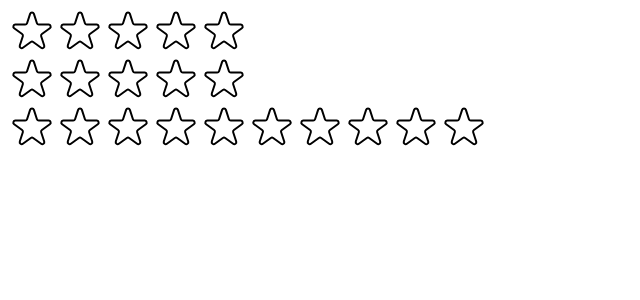
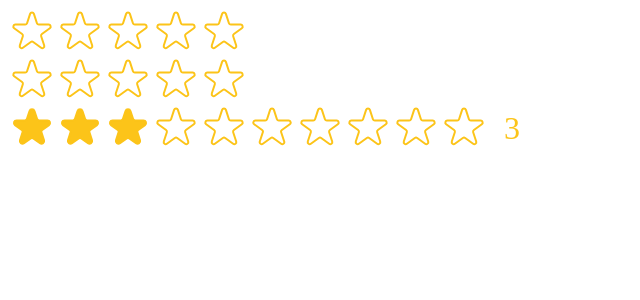
Before and after one commit to Sayyed-Abrar-Akhtar/Movie-Time, a React (Create React App) app: page / in a window 1280 px wide. Shown: the top 300 px of the page, without its empty margins (0-640 px from the left). Built offline with nearby package versions, Linux system fonts and the light colour scheme.

Commit message:
Developed a customizable star rating component

```diff
--- a/src/components/StarRating.js
+++ b/src/components/StarRating.js
@@ -1,4 +1,5 @@
 import { useState } from 'react';
+import PropTypes from 'prop-types';
 
 const containerStyle = {
   display: 'flex',
@@ -10,25 +11,40 @@ const starContainerStyle = {
   display: 'flex',
 };
 
-const textStyle = {
-  lineHeight: '1',
-  margin: '0',
+StarRating.propTypes = {
+  maxRating: PropTypes.number,
+  color: PropTypes.string,
+  size: PropTypes.number,
+  className: PropTypes.string,
+  messages: PropTypes.array,
+  defaultRating: PropTypes.number,
+  onSetRating: PropTypes.func,
 };
 
-const starStyle = {
-  width: '48px',
-  height: '48px',
-  display: 'block',
-  cursor: 'pointer',
-};
+export default function StarRating({
+  maxRating = 5,
+  color = '#fcc419',
+  size = 48,
+  className = '',
+  messages = [],
+  defaultRating = 0,
+  onSetRating,
+}) {
+  const [rating, setRating] = useState(defaultRating);
+  const [tempRating, setTempRating] = useState(0);
 
-export default function StarRating({ maxRating = 5 }) {
-  const [rating, setRating] = useState(0);
-  const [tempRating, setTempRating] = useState(0);
+  const textStyle = {
+    lineHeight: '1',
+    margin: '0',
+    color,
+    fontSize: `${size / 1.5}px`,
+  };
 
   function handleRating(rating) {
     setRating(rating);
+    onSetRating(rating);
   }
+
   return (
     <div style={containerStyle}>
       <div style={starContainerStyle}>
@@ -39,15 +55,28 @@ export default function StarRating({ maxRating = 5 }) {
             onHoverIn={() => setTempRating(i + 1)}
             onHoverOut={() => setTempRating(0)}
             full={tempRating ? tempRating >= i + 1 : rating >= i + 1}
+            color={color}
+            size={size}
           />
         ))}
       </div>
-      <p style={textStyle}>{tempRating || rating || ''}</p>
+      <p style={textStyle}>
+        {messages.length === maxRating
+          ? messages[tempRating ? tempRating - 1 : rating - 1]
+          : tempRating || rating || ''}
+      </p>
     </div>
   );
 }
 
-function Star({ onRate, full, onHoverIn, onHoverOut }) {
+function Star({ onRate, full, onHoverIn, onHoverOut, color, size }) {
+  const starStyle = {
+    width: `${size}px`,
+    height: `${size}px`,
+    display: 'block',
+    cursor: 'pointer',
+  };
+
   return (
     <span
       role='button'
@@ -60,8 +89,8 @@ function Star({ onRate, full, onHoverIn, onHoverOut }) {
         <svg
           xmlns='http://www.w3.org/2000/svg'
           viewBox='0 0 20 20'
-          fill='#000'
-          stroke='#000'
+          fill={color}
+          stroke={color}
         >
           <path d='M9.049 2.927c.3-.921 1.603-.921 1.902 0l1.07 3.292a1 1 0 00.95.69h3.462c.969 0 1.371 1.24.588 1.81l-2.8 2.034a1 1 0 00-.364 1.118l1.07 3.292c.3.921-.755 1.688-1.54 1.118l-2.8-2.034a1 1 0 00-1.175 0l-2.8 2.034c-.784.57-1.838-.197-1.539-1.118l1.07-3.292a1 1 0 00-.364-1.118L2.98 8.72c-.783-.57-.38-1.81.588-1.81h3.461a1 1 0 00.951-.69l1.07-3.292z' />
         </svg>
@@ -70,7 +99,7 @@ function Star({ onRate, full, onHoverIn, onHoverOut }) {
           xmlns='http://www.w3.org/2000/svg'
           fill='none'
           viewBox='0 0 24 24'
-          stroke='#000'
+          stroke={color}
         >
           <path
             strokeLinecap='round'
--- a/src/index.js
+++ b/src/index.js
@@ -9,7 +9,10 @@ root.render(
   <React.StrictMode>
     {/* <App /> */}
     <StarRating />
-    <StarRating maxRating={5} />
-    <StarRating maxRating={10} />
+    <StarRating
+      maxRating={5}
+      messages={['Terrible', 'Bad', 'Good', 'Better', 'Amazing']}
+    />
+    <StarRating maxRating={10} defaultRating={3} />
   </React.StrictMode>
 );
```
